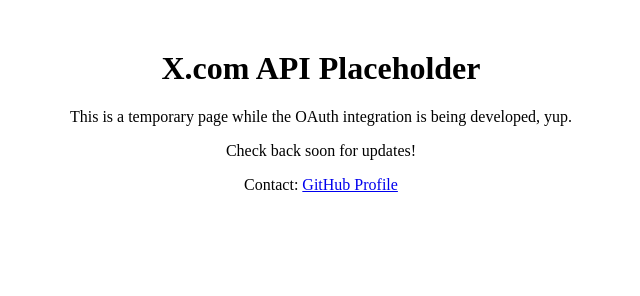
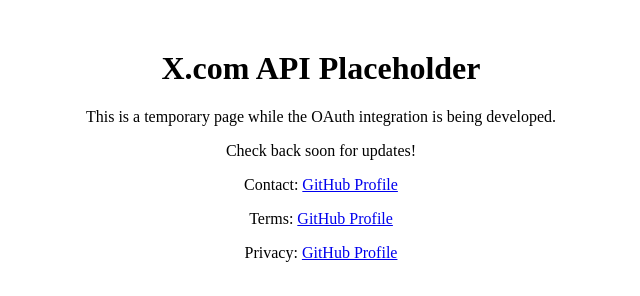
Before and after one commit to Phoodx/x-com-api, a plain HTML site: page index.html in a window 1280 px wide. Shown: the whole page, without its empty margins (319-959 px from the left). Drawn offline with Linux system fonts and the light colour scheme.

Commit message:
added nav to terms and privacy

```diff
--- a/index.html
+++ b/index.html
@@ -13,8 +13,10 @@
 </head>
 <body>
     <h1>X.com API Placeholder</h1>
-    <p>This is a temporary page while the OAuth integration is being developed, yup.</p>
+    <p>This is a temporary page while the OAuth integration is being developed.</p>
     <p>Check back soon for updates!</p>
     <p>Contact: <a href="https://github.com/Phoodx">GitHub Profile</a></p>
+    <p>Terms: <a href="https://phoodx.github.io/x-com-api/terms">GitHub Profile</a></p>
+    <p>Privacy: <a href="https://phoodx.github.io/x-com-api/privacy">GitHub Profile</a></p>
 </body>
 </html>
```
